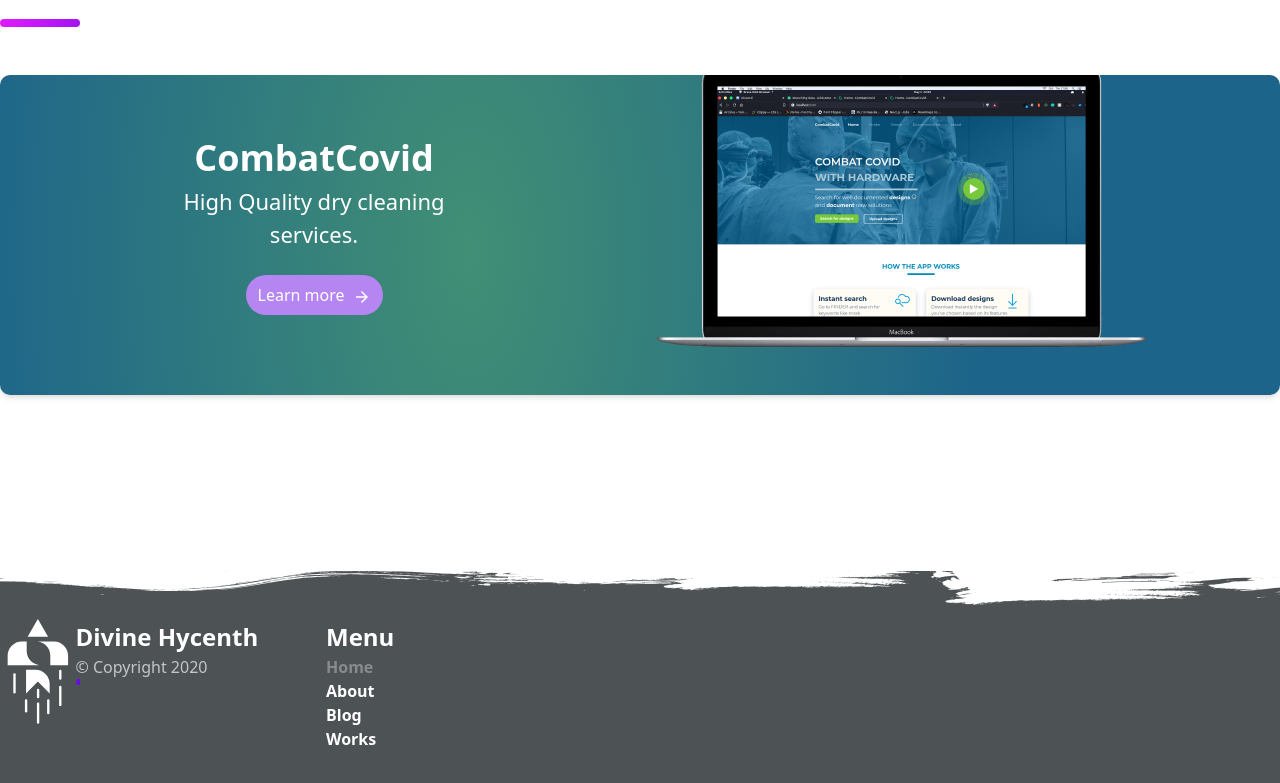
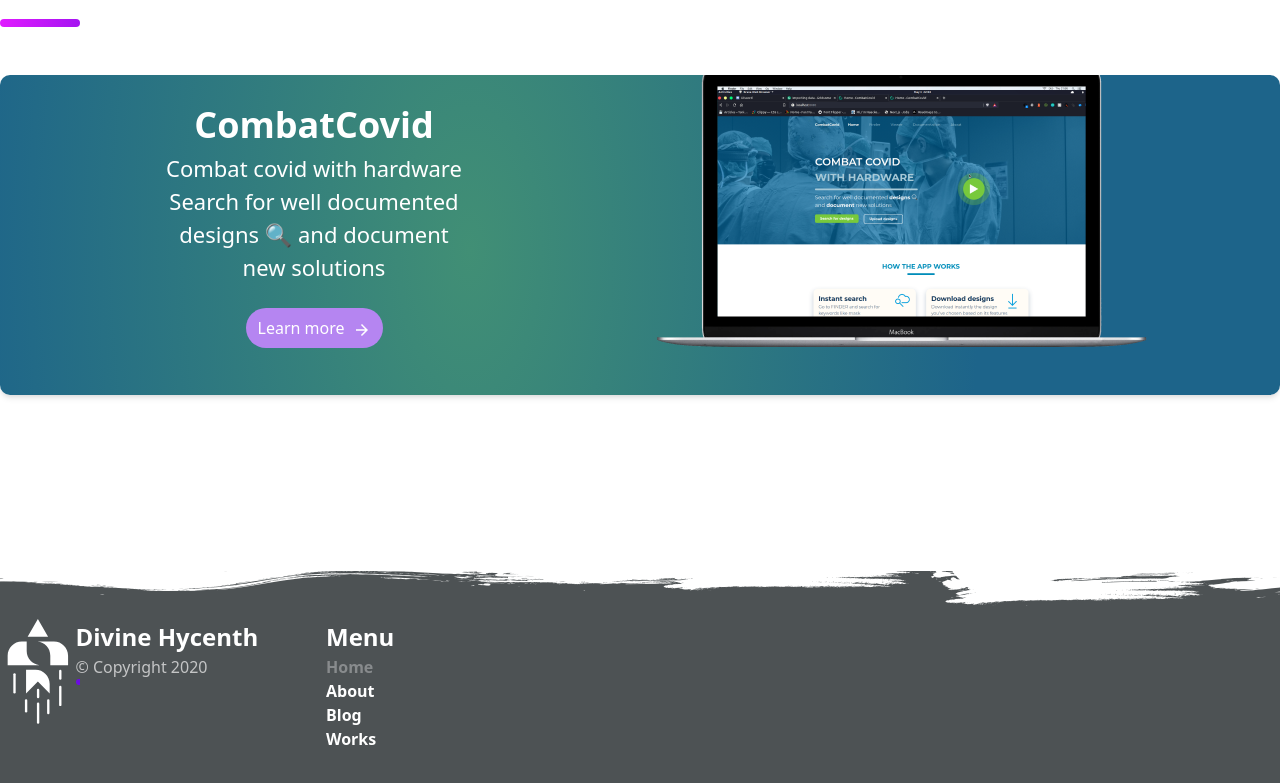
Before and after one commit to DNature/divinehycenth-, a Next.js app: page / in a window 1280 px wide. Shown: the part 2296-3079 px from the top of the page. Built offline with nearby package versions, Linux system fonts and the light colour scheme.

Commit message:
edited file-upload-with-react article

```diff
--- a/components/works/open-source/CombatCovid.tsx
+++ b/components/works/open-source/CombatCovid.tsx
@@ -28,10 +28,10 @@ const CombatCovid: React.FC<Props> = () => {
 
   return (
     <>
-      <div className="w-full my-8 combat-covid shadow-md rounded lg:grid grid-cols-2 gap-6" style={{height:"40vh"}}>
+      <div className="w-full my-8 combat-covid shadow-md rounded lg:grid grid-cols-2 gap-6" style={{ height: "40vh" }}>
         <div className="text-center px-4 md:px-20 pt-8 md:pt-0 md:flex flex-col items-center justify-center h-full xl:px-40 z-10">
           <h2 className="text-2xl text-white font-black">CombatCovid</h2>
-          <p className="text-white text-lg">High Quality dry cleaning services.</p>
+          <p className="text-white text-lg">Combat covid with hardware Search for well documented designs 🔍 and document new solutions</p>
           <button className="rounded-full px-3 py-2 bg-p-50 text-white my-6 hover:shadow" onClick={handleOpen}>
             Learn more
             <span className="pl-2">
@@ -44,9 +44,7 @@ const CombatCovid: React.FC<Props> = () => {
         </div>
       </div>
 
-      <div
-        className={`h-screen w-screen fixed top-0 eft-0 bottom-0 right-0 z-100 flex align-center justify-center overflow-hidden ${isOpen ? "block" : "hidden"}`}
-      >
+      <div className={`h-screen w-screen fixed top-0 eft-0 bottom-0 right-0 z-100 flex align-center justify-center overflow-hidden ${isOpen ? "block" : "hidden"}`}>
         <div className="h-screen w-screen relative bg-overlay top-0 left-0 bottom-0 overflow-hidden z-10" onClick={handleClose}></div>
 
         <div className="max-w-2xl w-full bg-bg z-50 mt-20 pb-20 absolute top-0 overflow-scroll no-scroll mb-20 rounded h-85">
@@ -74,10 +72,10 @@ const CombatCovid: React.FC<Props> = () => {
             </p>
 
             <div className="mx-auto w-full mt-6">
-              <CustomLink target="_blank" href="//cleanfits.herokuapp.com/" className="px-3 py-2 gradient rounded-full text-white border-2 hover:shadow">
+              <CustomLink target="_blank" href="//combatcovid.equipment/" className="px-3 py-2 gradient rounded-full text-white border-2 hover:shadow">
                 Visit site
               </CustomLink>
-              <CustomLink target="_blank" href="//github.com/DNature/cleanfits_original">
+              <CustomLink target="_blank" href="//github.com/CombatCovid/SPA-website">
                 <button className="px-2 py-1 rounded-full ml-4 border-gradient-main border-2 bg-bg hover:shadow">View source</button>
               </CustomLink>
             </div>
```
Also changed, not shown: pages/_document.tsx (+5 -5 lines), pages/blog/2020-04-28_file-upload-with-react-and-apollo.md (+3 -1 lines), images/blog/deploy-gatsby-to-netlify/thumbnail.png (added).
